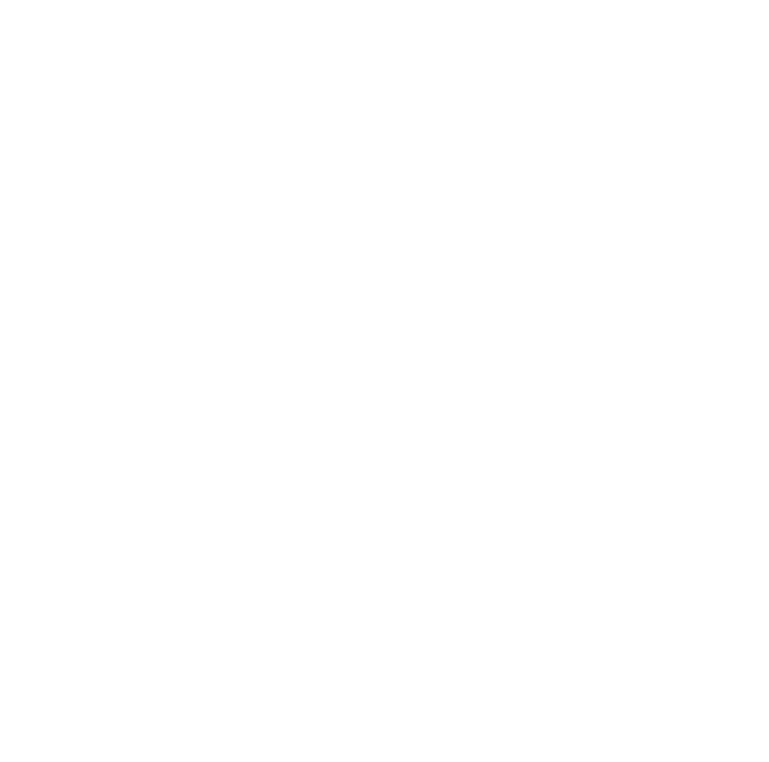
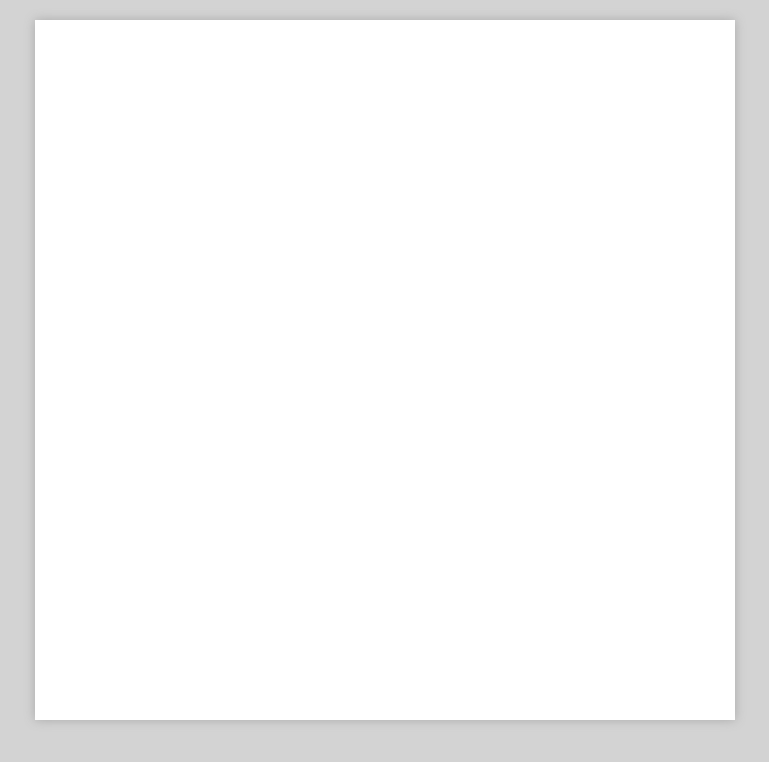
Before and after one commit to aaronincincy/form-builder, a React (Create React App) app: page / in a window 1280 px wide. Shown: the top 762 px of the page, without its empty margins (255-1024 px from the left). Built offline with nearby package versions, Linux system fonts and the light colour scheme; the HTML template or start-up script is replaced by a standard one.

Commit message:
initial page layout

```diff
--- a/src/App.js
+++ b/src/App.js
@@ -1,11 +1,24 @@
-import React, { Component } from 'react';
+import React, { Component } from 'react'
+import { injectGlobal } from 'styled-components'
+
+import Page from './components/Page'
+import Workspace from './components/Workspace'
+
+injectGlobal`
+  body, html, #root {
+    margin: 0;
+    padding: 0;
+    height: 100%;
+  }
+`
 
 
 class App extends Component {
   render() {
     return (
-      <div>
-      </div>
+      <Workspace>
+        <Page />
+      </Workspace>
     );
   }
 }
--- /dev/null
+++ b/src/components/Page.js
@@ -0,0 +1,11 @@
+import styled from 'styled-components'
+
+const Page = styled.div`
+  background: white;
+  box-shadow: 0 0 10px darkgray;
+  margin: 0 auto;
+  width: 700px;
+  height: 700px;
+`
+
+export default Page;
--- /dev/null
+++ b/src/components/Workspace.js
@@ -0,0 +1,11 @@
+import styled from 'styled-components'
+
+const Workspace = styled.div`
+  background: lightgray;
+  padding: 20px;
+  width: 100%;
+  height: 100%;
+  box-sizing: border-box;
+`
+
+export default Workspace
```
